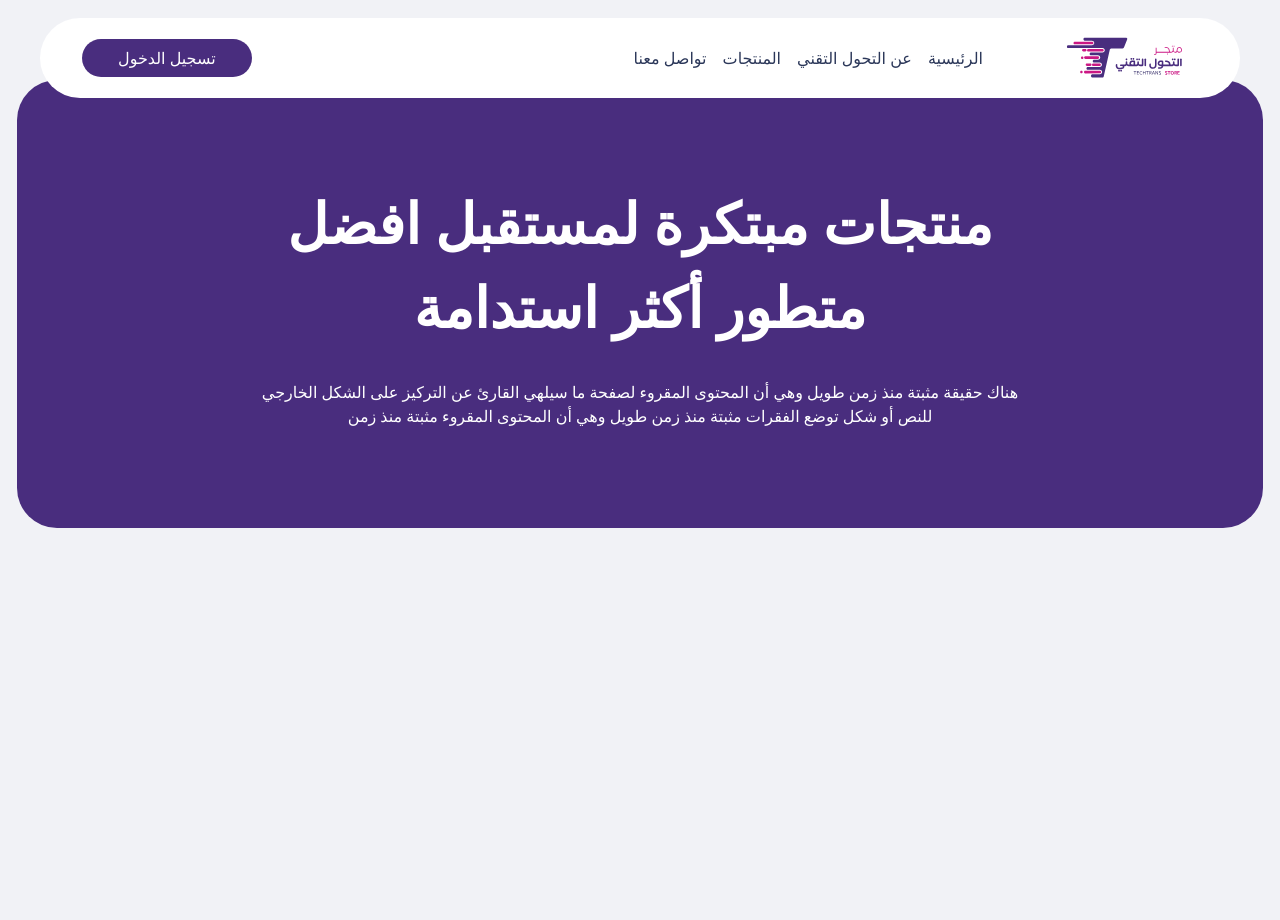
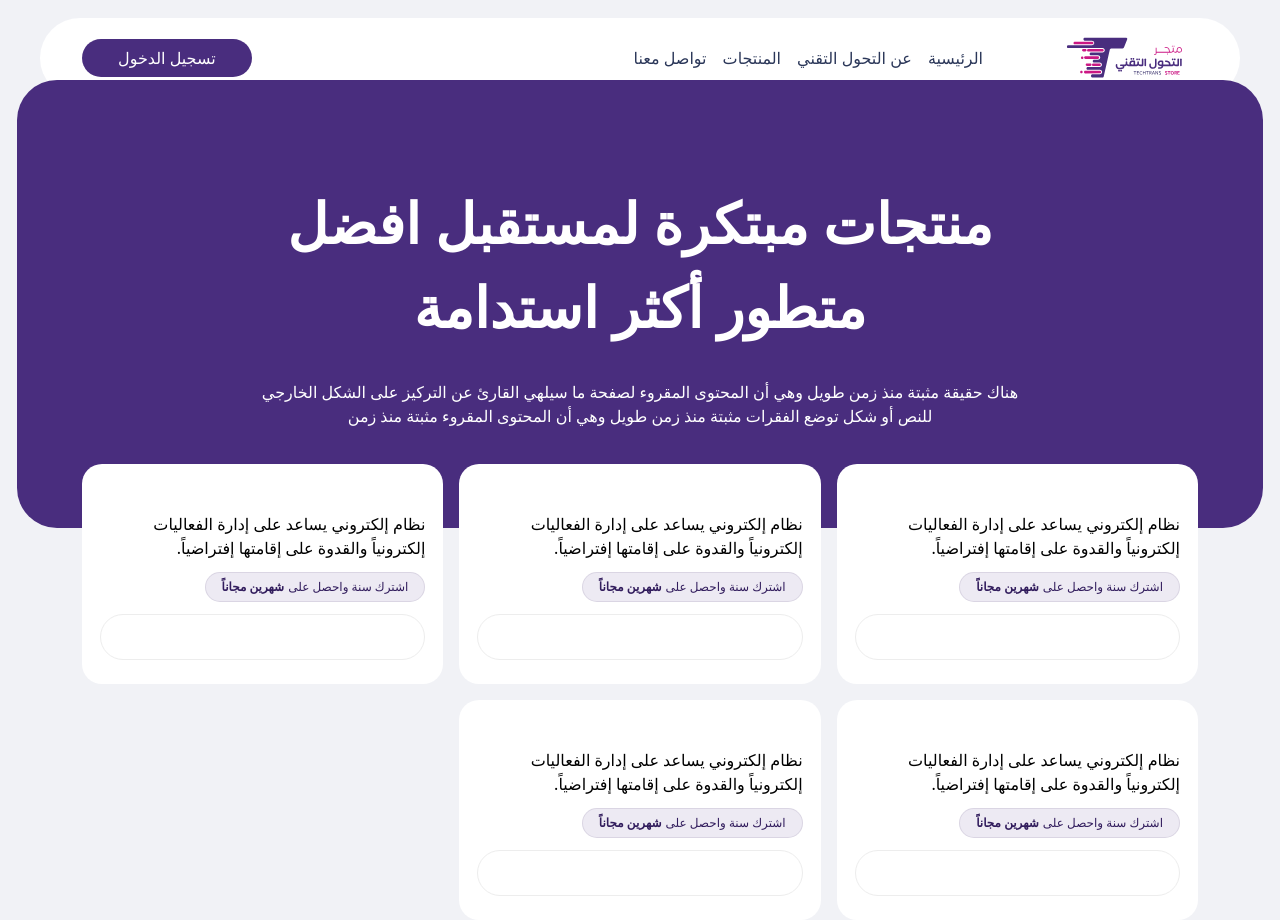
Before and after one commit to ma7moudemam/techtrans, a Vue app: page / in a window 1280 px wide. Before the commit the page ends 800 px from the top, so only its background shows below. Built offline with nearby package versions, Linux system fonts and the light colour scheme.

Commit message:
add products section and product item design

```diff
--- a/src/assets/style/main.scss
+++ b/src/assets/style/main.scss
@@ -29,6 +29,10 @@ body {
   font-size: 56px;
 }
 
+.fs-12{
+    font-size: 12px;
+}
+
 .fs-16 {
   font-size: 16px;
 }
@@ -36,6 +40,19 @@ body {
 .mt-32 {
   margin-top: 32px;
 }
+
+
+.gap-14{
+    gap: 14px;
+}
+
+
+// TExt color
+
+.text-321D5D{
+    color:#321D5D;
+}
+
 
 .main-button {
   background-color: #492d7e;
--- a/src/components/product-card.vue
+++ b/src/components/product-card.vue
@@ -1,9 +1,40 @@
 <template>
   <div class="product-card d-flex flex-column">
       <div class="d-flex align-items-center justify-content-between">
-        <div class="">
+        <div class="d-flex align-items-center">
+          <div>
+            <img src="" alt="">
+          </div>
+          <div>
+            {{ profitLabel }}
+          </div>
+        </div>
+        <div class="d-flex align-items-center">
+          <div><img src="" alt=""></div>
+          <div><img src="" alt=""></div>
+        </div>
+      </div>
+      <!-- description -->
+      <div>
+        نظام إلكتروني يساعد على إدارة الفعاليات إلكترونياً والقدوة على إقامتها إفتراضياً.
+      </div>
+      <!-- offer -->
+      <div class="offer d-flex align-items-center gap-1 text-321D5D fs-12">
+        <span class="f-w-regular">
+          اشترك سنة واحصل على
+        </span>
+        <span class="f-w-bold">
+          شهرين مجاناً
+        </span>
+      </div>
+      <!-- Clients -->
+      <div class="clients d-flex justify-content-between align-items-center">
+        <div class="d-flex align-items-center gap-1">
+          <div class="clientType">
 
+          </div>
         </div>
+
         <div>
 
         </div>
@@ -16,6 +47,9 @@ export default {
   name: "ProductCard",
   props: {
     msg: String,
+    profitLabel: String,
+    productDescription:String,
+
   },
 };
 </script>
@@ -28,4 +62,22 @@ export default {
 }
 
 
+.clients{
+  border:1px solid #EDEDED;
+  min-height: 46px;
+  border-radius:50px;
+}
+
+.offer{
+  background-color: #EDEAF3;
+  width: fit-content;
+  height: 30px;
+  border-radius: 50px;
+  padding: 0 16px ;
+  border:1px solid rgba(50, 29, 93, 0.1);
+  margin-top: 12px;
+  margin-bottom: 12px;
+}
+
+
 </style>
--- /dev/null
+++ b/src/components/productsSection.vue
@@ -0,0 +1,41 @@
+<template>
+  <div class="products">
+    <div class="container">
+        <div class="row row-cols-1  row-cols-md-3 g-3">
+          <div>
+            <ProductCard></ProductCard>
+          </div>
+          <div>
+            <ProductCard></ProductCard>
+          </div>
+          <div>
+            <ProductCard></ProductCard>
+          </div>
+          <div>
+            <ProductCard></ProductCard>
+          </div>
+          <div>
+            <ProductCard></ProductCard>
+          </div>
+        </div>
+    </div>
+  </div>
+</template>
+
+<script>
+import ProductCard from './product-card.vue';
+
+export default {
+  name: "ProductsSection",
+  props: {
+    msg: String,
+  },
+  components:{
+    ProductCard
+  }
+};
+</script>
+
+<style lang="scss" scoped>
+
+</style>
--- a/src/views/Home.vue
+++ b/src/views/Home.vue
@@ -1,11 +1,13 @@
 <template>
-    <div>
-        <LandingSection></LandingSection>
+    <div class="homepage">
+        <LandingSection ></LandingSection>
+        <ProductsSection></ProductsSection>
     </div>
 </template>
 
 <script>
 
+import ProductsSection from '@/components/productsSection.vue';
 import  LandingSection from '../components/landing.vue'
 
 export default {
@@ -14,9 +16,31 @@ export default {
     msg: String,
   },
   components: {
-    LandingSection
+    LandingSection,
+    ProductsSection
   }
 };
 </script>
 
-<style lang="scss" scoped></style>
+<style lang="scss" scoped>
+.homepage {
+  position: relative;
+
+  // Ensure sections stack properly
+  & > * {
+    position: relative;
+    z-index: 1; /* Default stacking context for children */
+  }
+}
+
+.products {
+  margin-top: -80px; /* Adjust as needed for overlap */
+  z-index: 2; /* Ensure this section is above the landing */
+  background-color: transparent;
+}
+
+.landing {
+  position: relative;
+  z-index: 1; /* Default stacking context */
+}
+</style>
```
